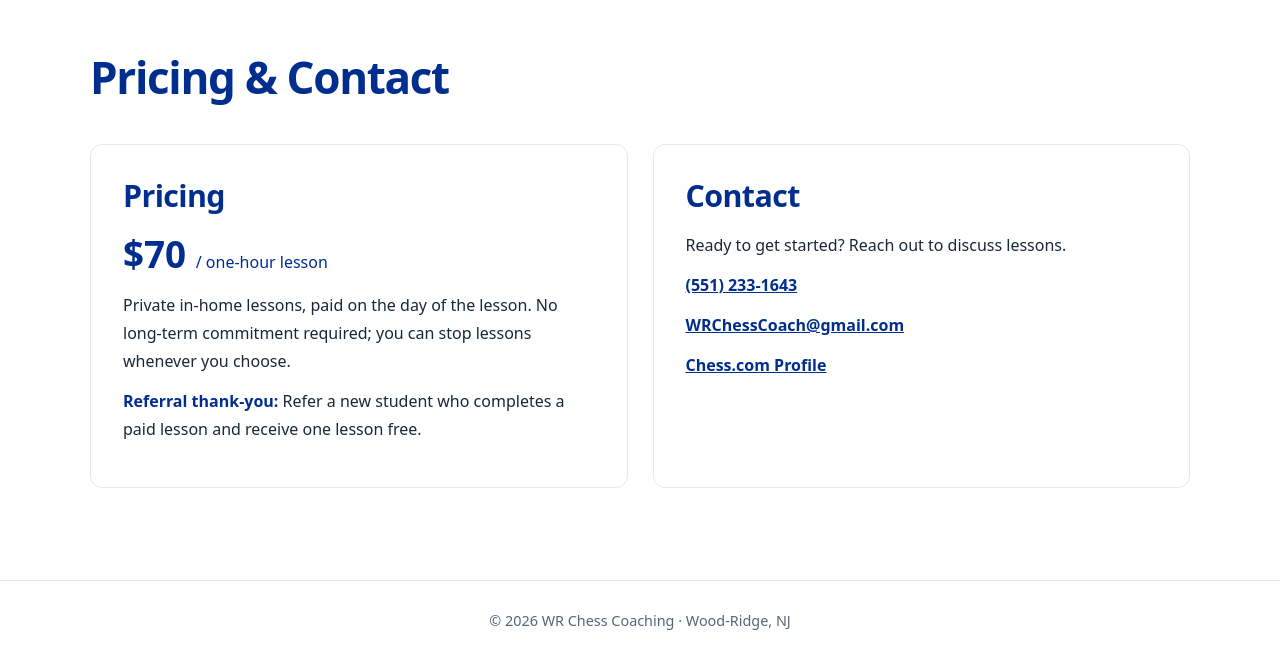
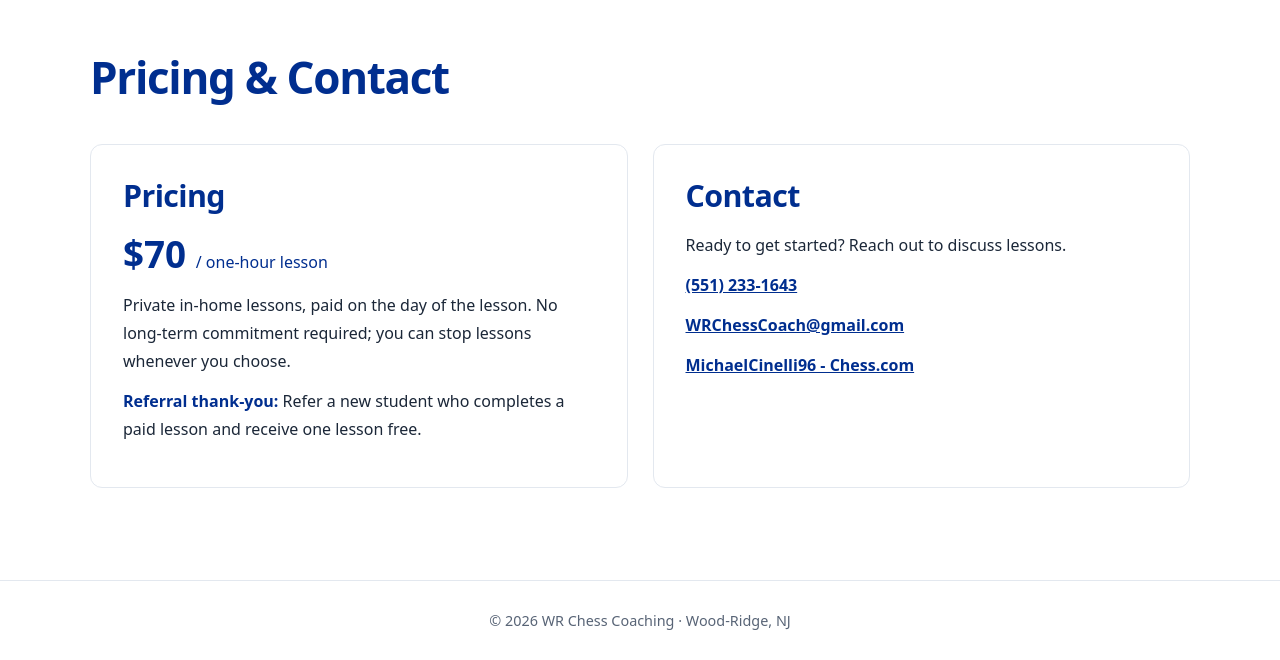
Before and after one commit to MikeCinelli/WR-Chess-Coaching, a plain HTML site: page index.html in a window 1280 px wide. Shown: the part 3611-4271 px from the top of the page. Drawn offline with Linux system fonts and the light colour scheme.

Commit message:
Update Chess.com link text in index.html

```diff
--- a/index.html
+++ b/index.html
@@ -34,7 +34,7 @@
     <p>Ready to get started? Reach out to discuss lessons.</p>
     <p><a class="contact-link" href="tel:+15512331643">(551) 233-1643</a></p>
     <p><a class="contact-link" href="mailto:WRChessCoach@gmail.com">WRChessCoach@gmail.com</a></p>
-    <p><a class="contact-link" href="https://www.chess.com/member/MichaelCinelli96" target="_blank" rel="noopener noreferrer">Chess.com Profile</a></p>
+    <p><a class="contact-link" href="https://www.chess.com/member/MichaelCinelli96" target="_blank" rel="noopener noreferrer">MichaelCinelli96 - Chess.com</a></p>
 </div>
 </div>
     </section>
```
